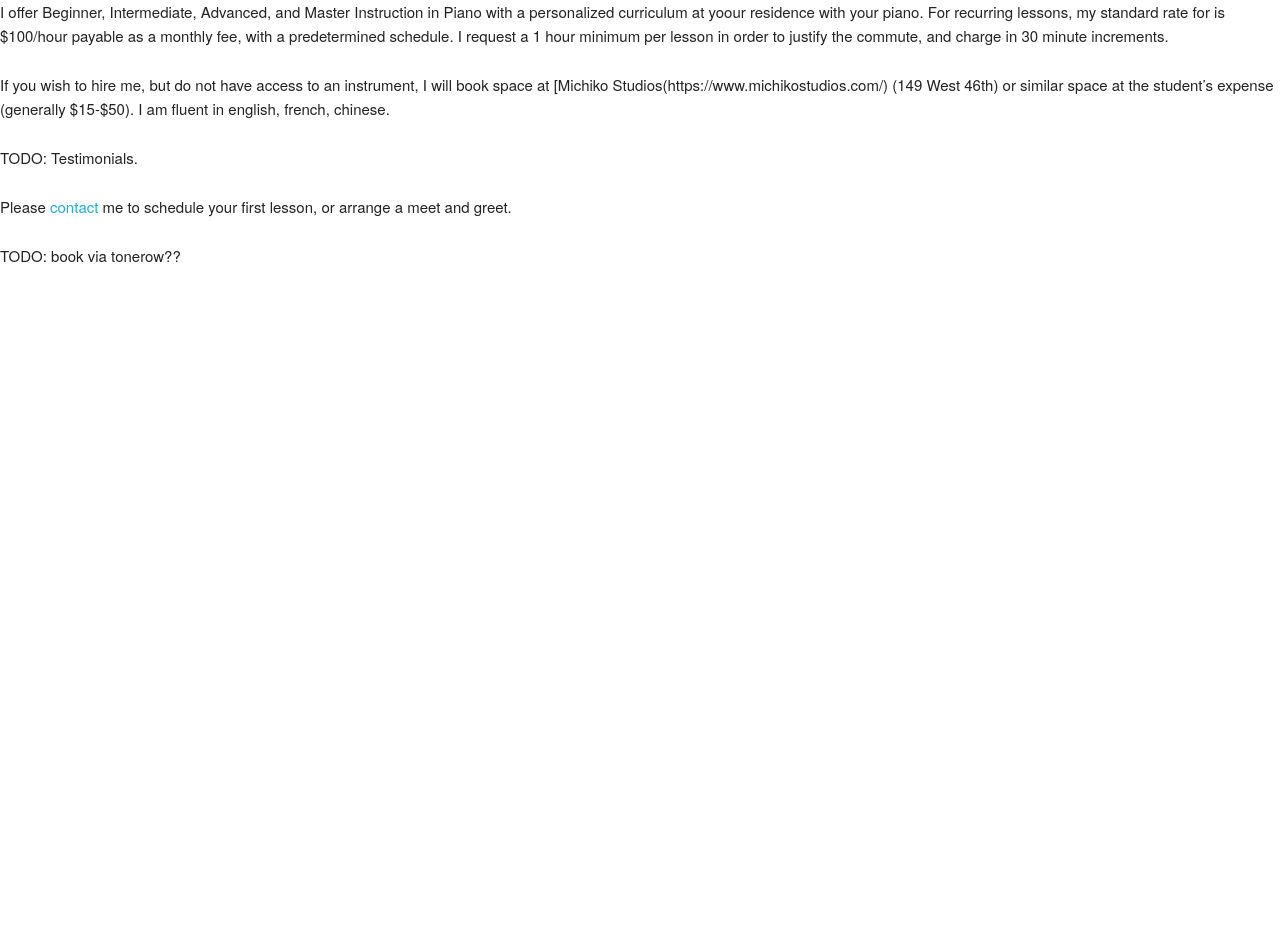
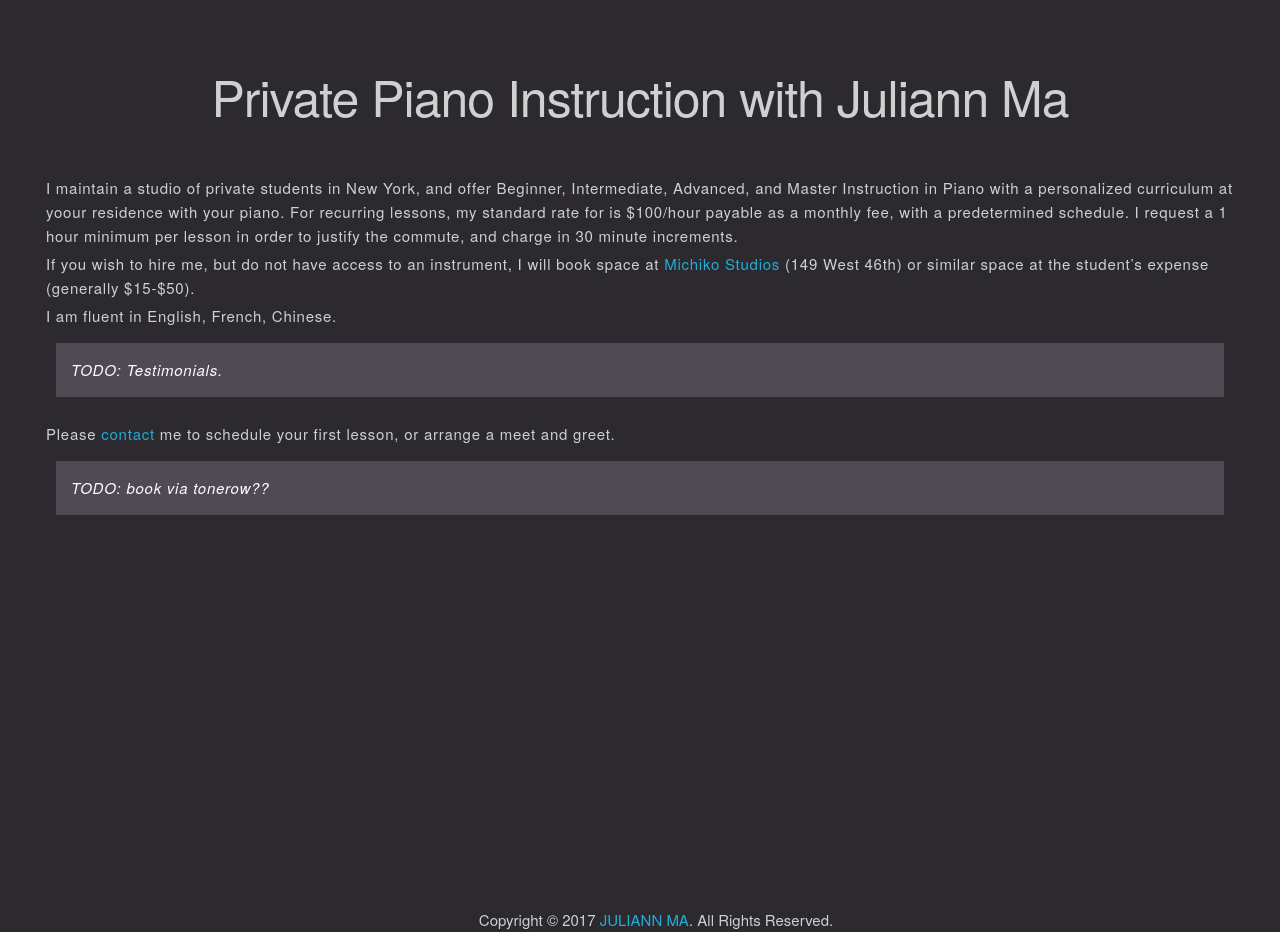
Before and after one commit to hastest/juliannma.com, a Jekyll site: the page built from lessons.md, in a window 1280 px wide. Built offline with Jekyll 4.4.1, drawn with Linux system fonts in a browser that asks for light colours; before the commit the page ends 900 px from its top, so only the background shows below that.

Commit message:
added page style

```diff
--- /dev/null
+++ b/_layouts/page.html
@@ -0,0 +1,7 @@
+---
+layout: default
+---
+<div class="page section" style="background-color:#2C292F">
+  {{ content }}
+  <div class="bottom">Copyright © {{ 'now' | date: "%Y" }} <a href="{{ site.url }}">JULIANN MA</a>. All Rights Reserved.</div>
+</div>
--- a/css/main.scss
+++ b/css/main.scss
@@ -216,3 +216,7 @@ hr {
   margin-right: auto;
   color: #D0D0D0;
 }
+
+.page {
+  height: 100%;
+}
--- a/lessons.md
+++ b/lessons.md
@@ -1,17 +1,24 @@
 ---
-layout: default
-# title: Front Page
+layout: page
+title: Private Piano Instruction
 # subtitle: hi!
 permalink: /lessons
 ---
 
-I offer Beginner, Intermediate, Advanced, and Master Instruction in Piano with a personalized curriculum at yoour residence with your piano. For recurring lessons, my standard rate for is $100/hour payable as a monthly fee, with a predetermined schedule.
+Private Piano Instruction with Juliann Ma
+=========================================
+
+I maintain a studio of private students in New York, and offer Beginner, Intermediate, Advanced, and Master Instruction in Piano with a personalized curriculum at yoour residence with your piano.
+For recurring lessons, my standard rate for is $100/hour payable as a monthly fee, with a predetermined schedule.
 I request a 1 hour minimum per lesson in order to justify the commute, and charge in 30 minute increments.
 
-If you wish to hire me, but do not have access to an instrument, I will book space at [Michiko Studios(https://www.michikostudios.com/) (149 West 46th) or similar space at the student's expense (generally $15-$50). I am fluent in english, french, chinese.
+If you wish to hire me, but do not have access to an instrument, I will book space at [Michiko Studios](https://www.michikostudios.com/) (149 West 46th) or similar space at the student's expense (generally $15-$50).
 
-TODO: Testimonials.
+I am fluent in English, French, Chinese.
+
+> TODO:
+> Testimonials.
 
 Please <a href="/#contact">contact</a> me to schedule your first lesson, or arrange a meet and greet.
 
-TODO: book via tonerow??
+> TODO: book via tonerow??
```
Also changed, not shown: _includes/about.md (+1 -1 lines).
